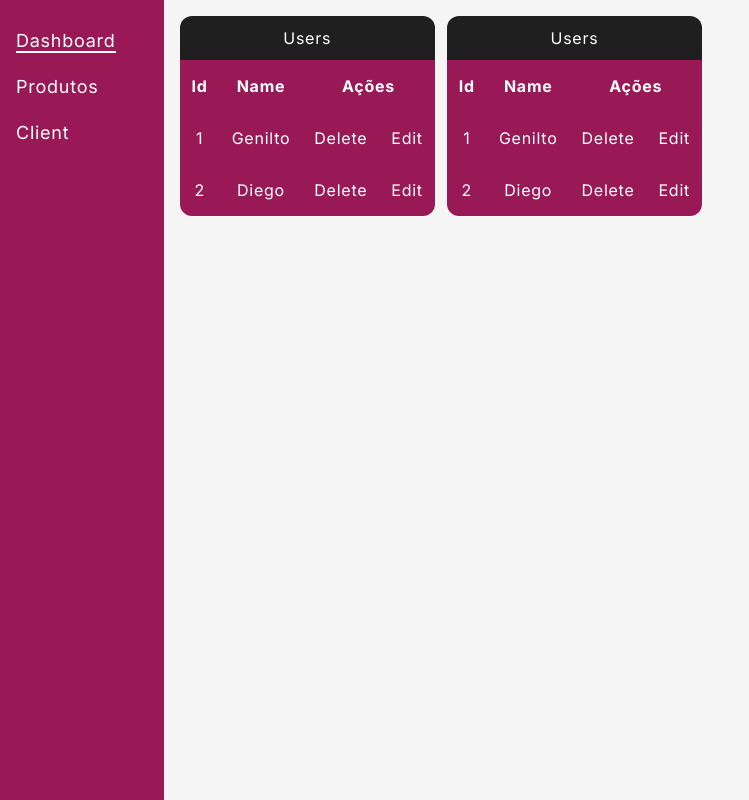
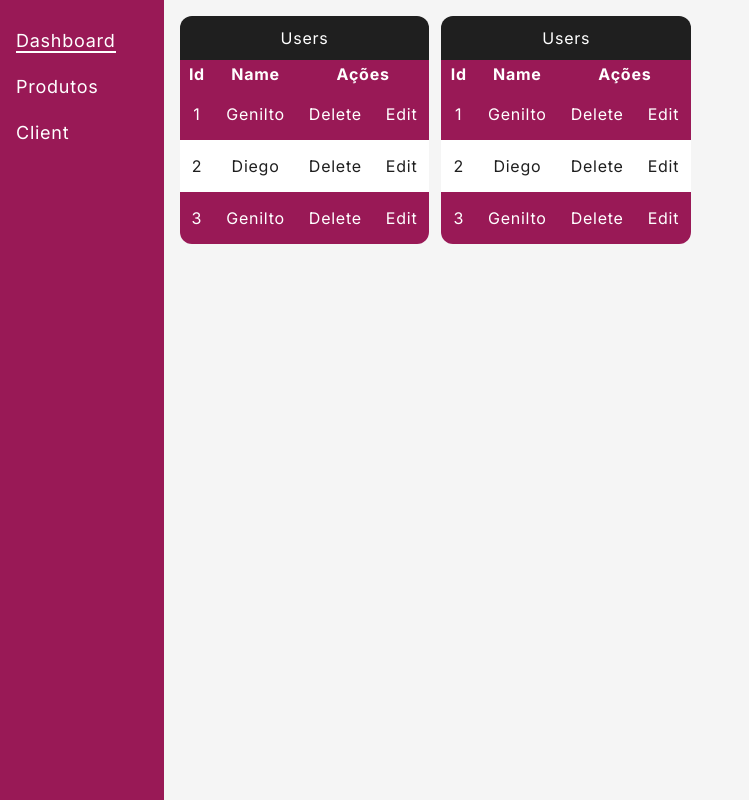
Before and after one commit to PedroAloonso/Digital-College-FullStack, a React (Vite) app: page /dashboard in a window 1280 px wide. Shown: the whole page, without its empty margins (0-749 px from the left). Built offline with nearby package versions, Linux system fonts and the light colour scheme.

Commit message:
feat: update Table styles for improved layout; enhance Dashboard with additional user data

```diff
--- a/src/components/Table/table.module.scss
+++ b/src/components/Table/table.module.scss
@@ -1,5 +1,4 @@
 .table {
-    display: block;
     border-spacing: 0;
 
     padding: 0 !important;
@@ -16,9 +15,11 @@
         color: var(--white);
     }
 
-    & td,
-    th {
+    & th {
         background-color: var(--tertiary);
+    }
+
+    & td {
         padding: 12px;
     }
 
@@ -29,6 +30,15 @@
     }
 
     tbody {
+        & tr {
+            background: var(--tertiary);
+        }
+
+        & tr:nth-of-type(even) {
+            background: white;
+            color: var(--dark-gray);
+        }
+
         & tr:last-child {
             & td:last-child {
                 border-bottom-right-radius: 12px;
--- a/src/pages/Dashboard/Dashboard.jsx
+++ b/src/pages/Dashboard/Dashboard.jsx
@@ -44,12 +44,20 @@ export default function Dashboard() {
             <div className={style.tablesContainer}>
                 <Table
                     columns={["id", "name"]}
-                    data={[[1, "Genilto"], [2, "Diego"]]}
+                    data={[
+                        [1, "Genilto"],
+                        [2, "Diego"],
+                        [3, "Genilto"],
+                    ]}
                     tableName={"Users"}
                 />
                 <Table
                     columns={["id", "name"]}
-                    data={[[1, "Genilto"], [2, "Diego"]]}
+                    data={[
+                        [1, "Genilto"],
+                        [2, "Diego"],
+                        [3, "Genilto"],
+                    ]}
                     tableName={"Users"}
                 />
             </div>
```
